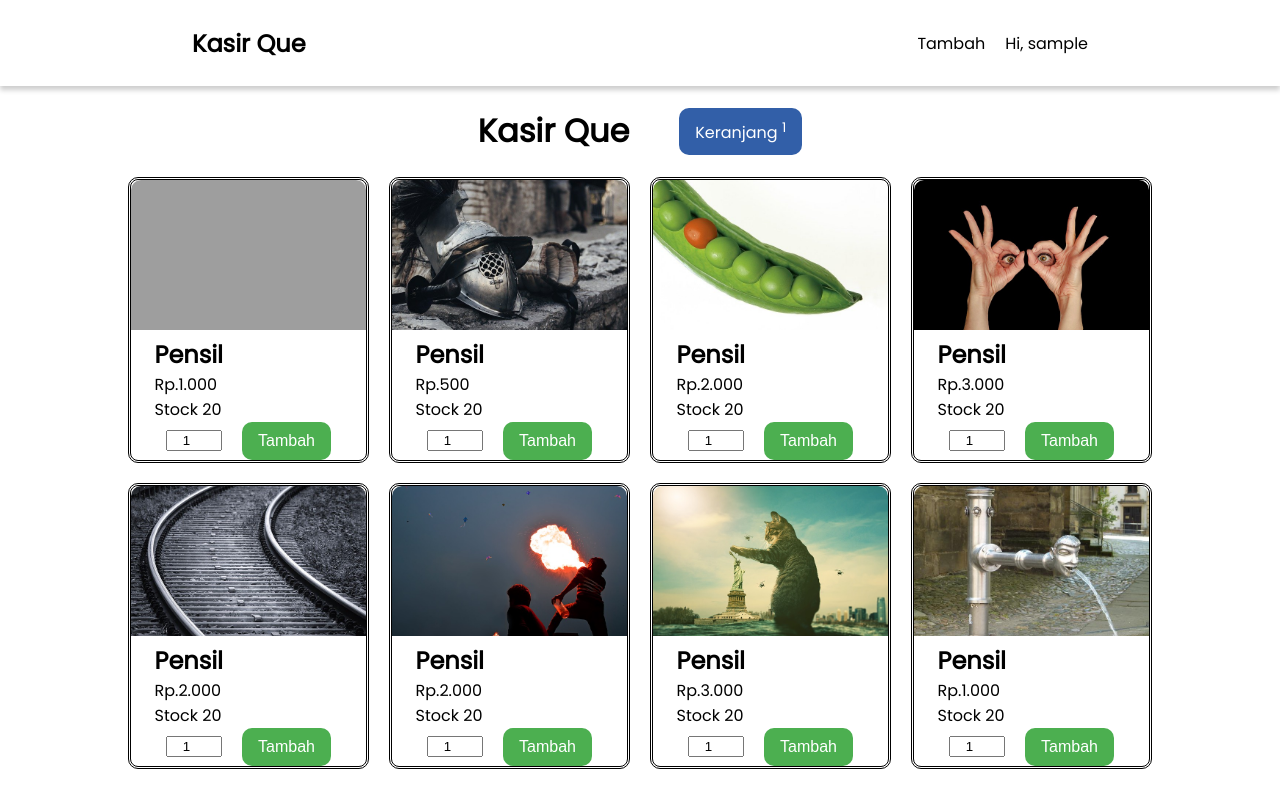
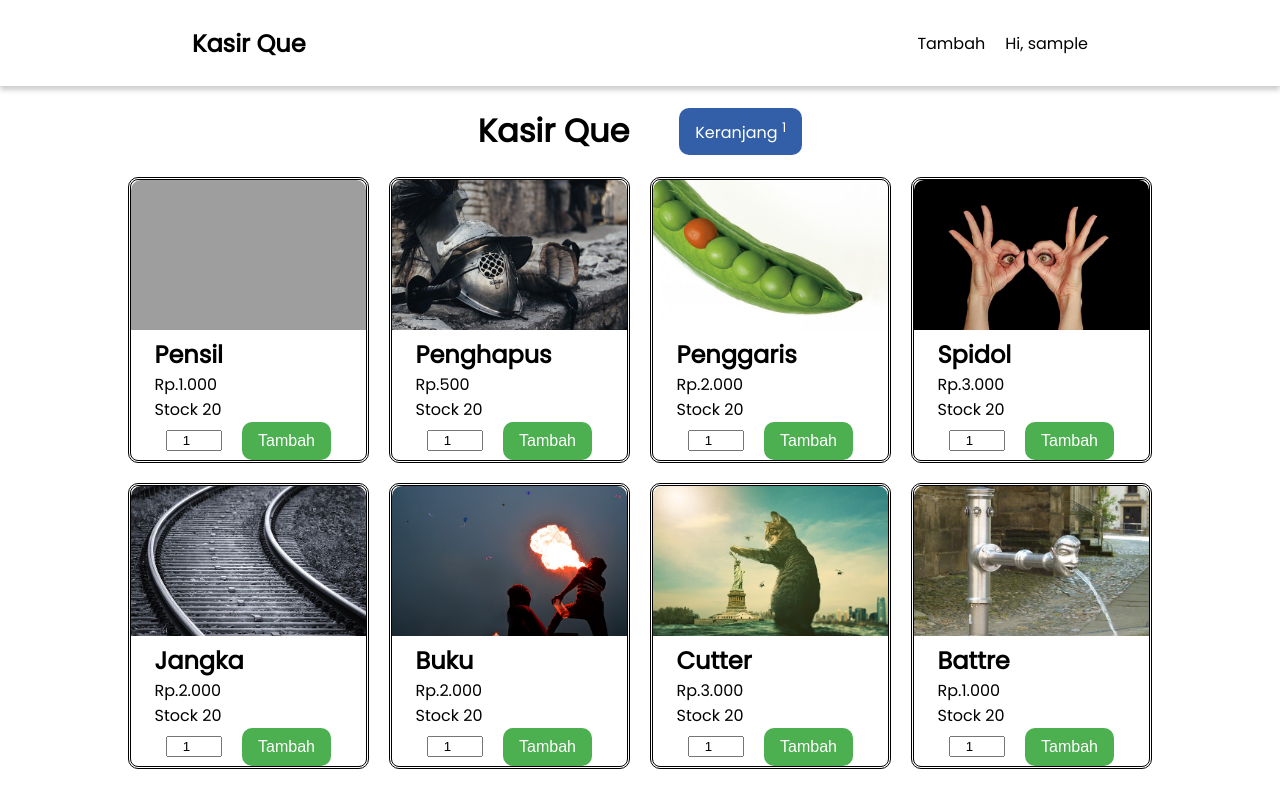
Before and after one commit to AchmadBudy/kasirQue, a PHP site: page / in a window 1280 px wide. Run offline with PHP 8.4, Linux system fonts and the light colour scheme; the visitor is signed in with stand-in values (Sample User, id 1); grey boxes are pictures that could not be loaded.

Commit message:
ubah dikit di index

```diff
--- a/index.php
+++ b/index.php
@@ -30,7 +30,7 @@ require_once 'tambah_barang.php';
                 </div>
                 <form action="" method="POST">
                     <div class="card-body">
-                        <h2 class="title-barang">Pensil</h2>
+                        <h2 class="title-barang"><?= $barang['nama']; ?></h2>
                         <p>Rp.<?= number_format($barang['harga'], 0, ",", "."); ?></p>
                         <p>Stock <?= $barang['stock']; ?></p>
                     </div>
```
